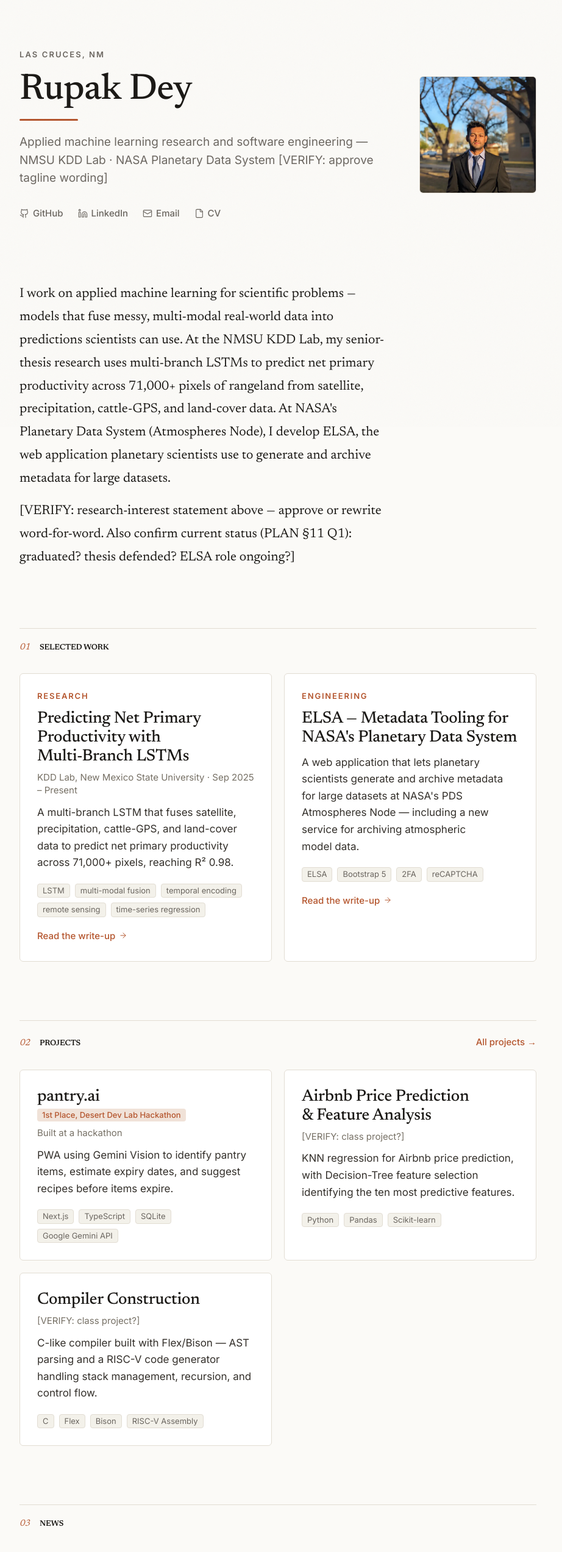
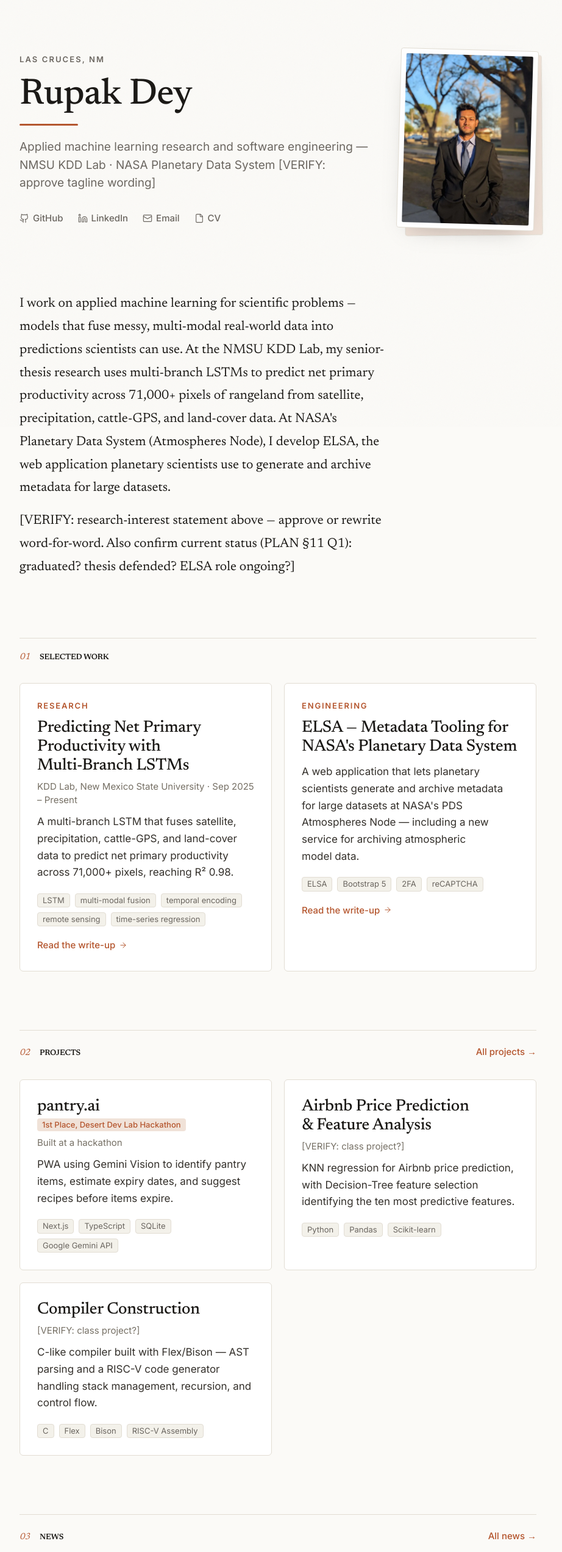
Before and after one commit to rdey08/personal-site, a Next.js app: page / in a window 1280 px wide. Shown: the part 100-2645 px from the top of the page at 61% size, without its empty margins (184-1106 px from the left). Built offline with nearby package versions, Linux system fonts and the light colour scheme.

Commit message:
feat(design): full 3:4 portrait as tilted editorial print with mat and accent backing

```diff
--- a/src/app/page.tsx
+++ b/src/app/page.tsx
@@ -76,14 +76,24 @@ export default function Home() {
               </a>
             </div>
           </div>
+          {/* Full 3:4 portrait as an editorial "print": paper mat, offset
+              accent backing, slight tilt that straightens on hover. */}
+          <figure className="hero-img relative shrink-0 rotate-[1.6deg] transition-transform duration-[--duration-slow] ease-[--ease-out-expo] hover:rotate-0">
+            <span
+              aria-hidden="true"
+              className="absolute inset-0 -rotate-2 translate-x-2.5 translate-y-2.5 rounded-sm border border-line bg-accent-soft"
+            />
+            <div className="relative rounded-sm border border-line bg-paper-raised p-2 shadow-[0_16px_40px_-24px_rgba(0,0,0,0.35)]">
               <Image
                 src="/images/headshot-640.webp"
                 alt="Portrait of Rupak Dey"
                 width={640}
                 height={853}
                 priority
-            className="hero-img h-32 w-32 shrink-0 rounded-md border border-line object-cover object-top sm:h-48 sm:w-48"
+                className="h-auto w-36 rounded-[2px] sm:w-52"
               />
+            </div>
+          </figure>
         </div>
       </Section>
 
@@ -134,11 +144,22 @@ export default function Home() {
         </Reveal>
       )}
 
-      {/* News */}
+      {/* News — 5 most recent; the rest live at /news */}
       {news.length > 0 && (
         <Reveal>
           <Section className="py-12">
-            <SectionHeading index="03" title="News" />
+            <SectionHeading
+              index="03"
+              title="News"
+              action={
+                <Link
+                  href="/news"
+                  className="text-sm font-medium text-accent transition-colors duration-[--duration-fast] hover:text-accent-strong"
+                >
+                  All news →
+                </Link>
+              }
+            />
             <NewsList items={news} limit={5} />
           </Section>
         </Reveal>
```
Lines whose indentation alone changed are shown as unchanged.
